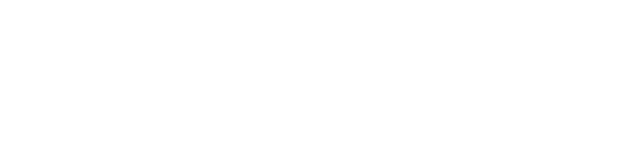
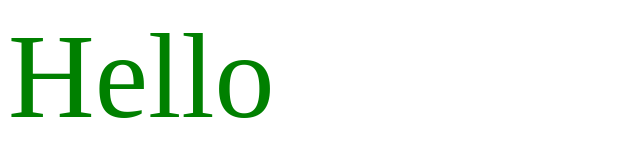
Before and after one commit to Guru4741/HackerEarth-Challenge, a website: page client/index.html in a window 1280 px wide. Shown: the whole page, without its empty margins (0-640 px from the left). Drawn offline with nearby package versions, Linux system fonts and the light colour scheme; files that its build step writes are made by us from their sources.

Commit message:
Development Environment Created

```diff
--- a/client/index.html
+++ b/client/index.html
@@ -10,7 +10,7 @@
 </head>
 
 <body>
-
+    Hello
 </body>
 <script src="main.js"></script>
 
--- /dev/null
+++ b/client/style.scss
@@ -0,0 +1,4 @@
+*{
+ font-size: 120px;
+ color: green;
+}
```
Also changed, not shown: client/package.json (added, +18 -0 lines), client/images/logo.jpg (added), client/style.css (added), client/style.sass (deleted), 1 other file.
